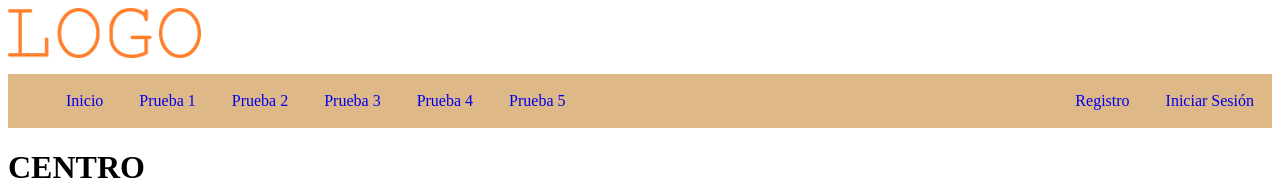
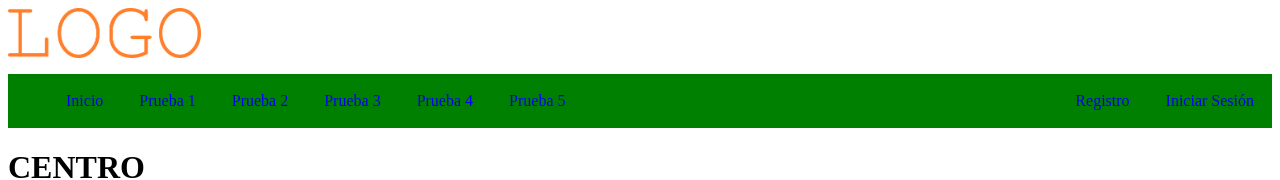
Before and after one commit to glaukon/DIW-Tarea_4, a Vue app: page / in a window 1280 px wide. Shown: the top 180 px of the page. Built offline with nearby package versions, Linux system fonts and the light colour scheme.

Commit message:
Menu y login todo OK

```diff
--- a/src/components/logo.vue
+++ b/src/components/logo.vue
@@ -17,9 +17,8 @@
         </ul>
       </nav>
       <div class="login">
-        <a href="#">Registro</a>
-
-        <a href="#">Iniciar Sesión</a>
+       <a href="#">Registro</a>
+       <a href="#">Iniciar Sesión</a>
       </div>
     </section>
   </div>
@@ -30,29 +29,25 @@
 
 
 <style>
- .barra_menu{
-  /* BARRA MENU COMPLETA*/
-  background-color: burlywood;
-  text-decoration-line: none;
+section{
+  background-color: green;
 }
-
 
 nav ul li{
   /* Menu Navegacion*/
   display: flex;
   float: left; /* Hacemos que el menu se muestre horizontal */
   list-style-type: none; /* Quita los puntos de las listas */
-  justify-content: center;
+
 
 
 
 }
 
-.menu ul li a {
+.menu  ul li a {
   text-decoration-line: none;
   margin: 10px;
   padding: 8px;
-  /*justify-content: center;*/
 
 
 
@@ -60,22 +55,26 @@ nav ul li{
 .login a {
   /* REGISTRO DE USUARIOS*/
 
-  display: flex;
-  flex-direction: row;
+
   text-decoration-line: none;
   margin: 10px;
   padding: 8px;
 }
-div .login {
+
+
+div.login {
   display: flex;
-  justify-content: flex-end;
+ justify-content:flex-end;
 
 
 
 }
 a:hover {
-  border: 1px solid black;
-  border-radius: 20px;
+  margin-block: auto ;
+  border: 2px solid white;
+  border-radius: 10px;
+
+
 }
 
 img {
```
Also changed, not shown: src/components/articulo.vue (added, +13 -0 lines).
